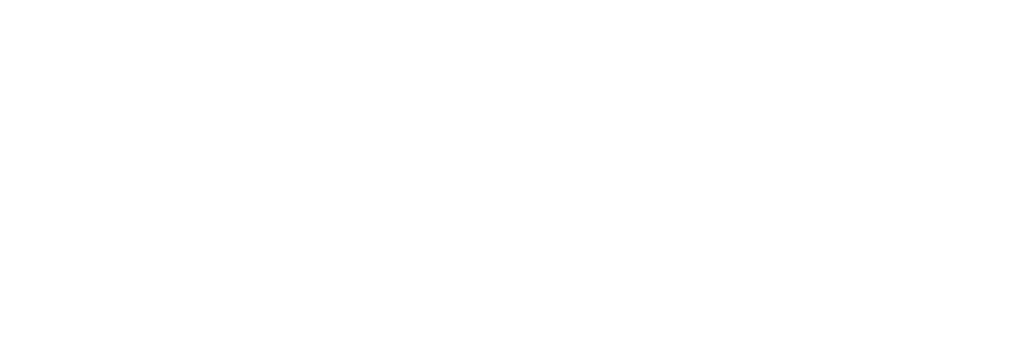
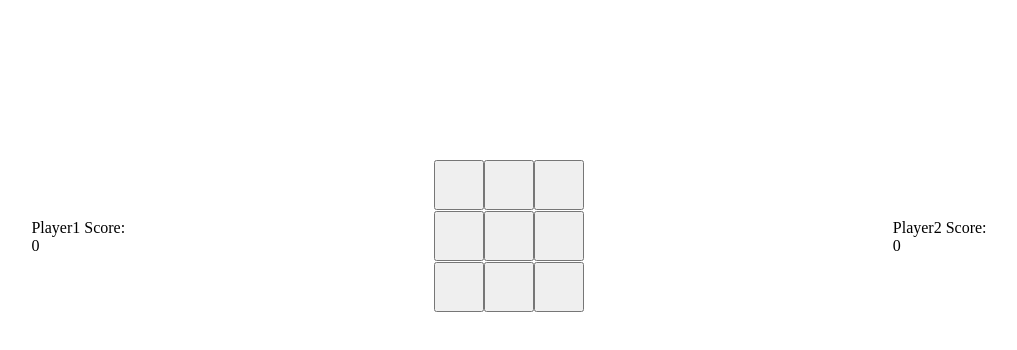
Before and after one commit to pratyush-karan/Tic-tac-toe, a Next.js app: page / in a window 1280 px wide. Shown: the top 350 px of the page, without its empty margins (131-1148 px from the left). Built offline with nearby package versions, Linux system fonts and the light colour scheme.

Commit message:
game completed

```diff
--- a/next.config.js
+++ b/next.config.js
@@ -1,4 +1,6 @@
 /** @type {import('next').NextConfig} */
-const nextConfig = {}
+const nextConfig = {
+  reactStrictMode: false,
+};
 
-module.exports = nextConfig
+module.exports = nextConfig;
--- a/src/app/landingPage.scss
+++ b/src/app/landingPage.scss
@@ -0,0 +1,38 @@
+.container {
+  margin-top: 10rem;
+  display: flex;
+  justify-content: space-around;
+  align-items: center;
+  .game {
+    display: flex;
+  }
+  .score {
+    display: flex;
+    flex-direction: column;
+  }
+}
+.float {
+  position: absolute;
+  float: left;
+  color: red;
+  font-size: large;
+}
+
+.game-row {
+  display: flex;
+  flex-direction: column;
+  justify-content: center;
+  align-items: center;
+}
+
+.btn-custom {
+  height: 50px;
+  width: 50px;
+  cursor: pointer;
+}
+
+.another-round {
+  margin-top: 5rem;
+  display: flex;
+  justify-content: center;
+}
--- a/src/app/page.js
+++ b/src/app/page.js
@@ -1,6 +1,139 @@
 "use client";
 import "./landingPage.scss";
+import { useState } from "react";
 
 export default function Home() {
-  return <div></div>;
+  const initialValues = [
+    [0, 0, 0],
+    [0, 0, 0],
+    [0, 0, 0],
+  ];
+  const [game, setGame] = useState(initialValues);
+  const [player, setPlayer] = useState(1);
+  const [gameDisable, setGameDisable] = useState(false);
+  const [score, setScore] = useState({ player1: 0, player2: 0 });
+
+  const handleSelect = (r, c) => {
+    const copy = [...game];
+    if (copy[r][c] === 0) {
+      copy[r][c] = player;
+      setGame(copy);
+      checkPlayerWon().then(() => setPlayer((prev) => (prev === 1 ? 2 : 1)));
+    } else {
+      alert("Already Selected");
+    }
+  };
+
+  const displayItem = (value) => {
+    switch (value) {
+      case 1:
+        return "X";
+      case 2:
+        return "O";
+      default:
+        return "";
+    }
+  };
+
+  const checkPlayerWon = () => {
+    return new Promise((resolve, reject) => {
+      //checkhorizhontal condition
+      for (let i = 0; i <= 2; i++) {
+        if (
+          game[i][0] === game[i][1] &&
+          game[i][1] === game[i][2] &&
+          game[i][0] !== 0
+        ) {
+          let copy = { ...score };
+          copy[`player${player}`]++;
+          setScore(copy);
+          setGameDisable(true);
+          reject();
+        }
+      }
+
+      //check vertical condition
+      for (let i = 0; i <= 2; i++) {
+        if (
+          game[0][i] === game[1][i] &&
+          game[1][i] === game[2][i] &&
+          game[0][i] !== 0
+        ) {
+          let copy = { ...score };
+          copy[`player${player}`]++;
+          setScore(copy);
+          setGameDisable(true);
+          reject();
+        }
+      }
+
+      //check diagonal condition
+      if (
+        game[0][0] === game[1][1] &&
+        game[1][1] === game[2][2] &&
+        game[0][0] !== 0
+      ) {
+        let copy = { ...score };
+        copy[`player${player}`]++;
+        setScore(copy);
+        setGameDisable(true);
+        reject();
+      }
+      if (
+        game[0][2] === game[1][1] &&
+        game[1][1] === game[2][0] &&
+        game[0][2] !== 0
+      ) {
+        let copy = { ...score };
+        copy[`player${player}`]++;
+        setScore(copy);
+        setGameDisable(true);
+        reject();
+      }
+
+      resolve();
+    });
+  };
+
+  const handleStartAgain = () => {
+    setGame(initialValues);
+    setPlayer(1);
+    setGameDisable(false);
+  };
+
+  return (
+    <>
+      <div className="container">
+        {gameDisable && <div className="float">Player {player} Won</div>}
+        <div className="score">
+          <span>Player1 Score:</span> {score.player1}
+        </div>
+        <div className="game">
+          {Object.keys(initialValues).map((e1, r) => (
+            <div key={e1} className="game-row">
+              {Object.keys(initialValues).map((e2, c) => (
+                <div key={e2}>
+                  <button
+                    className="btn-custom"
+                    onClick={() => handleSelect(r, c)}
+                    disabled={gameDisable}
+                  >
+                    {displayItem(game[r][c])}
+                  </button>
+                </div>
+              ))}
+            </div>
+          ))}
+        </div>
+        <div className="score">
+          <span>Player2 Score:</span> {score.player2}
+        </div>
+      </div>
+      {gameDisable && (
+        <div className="another-round">
+          <button onClick={handleStartAgain}>Go Another Round!</button>
+        </div>
+      )}
+    </>
+  );
 }
```
